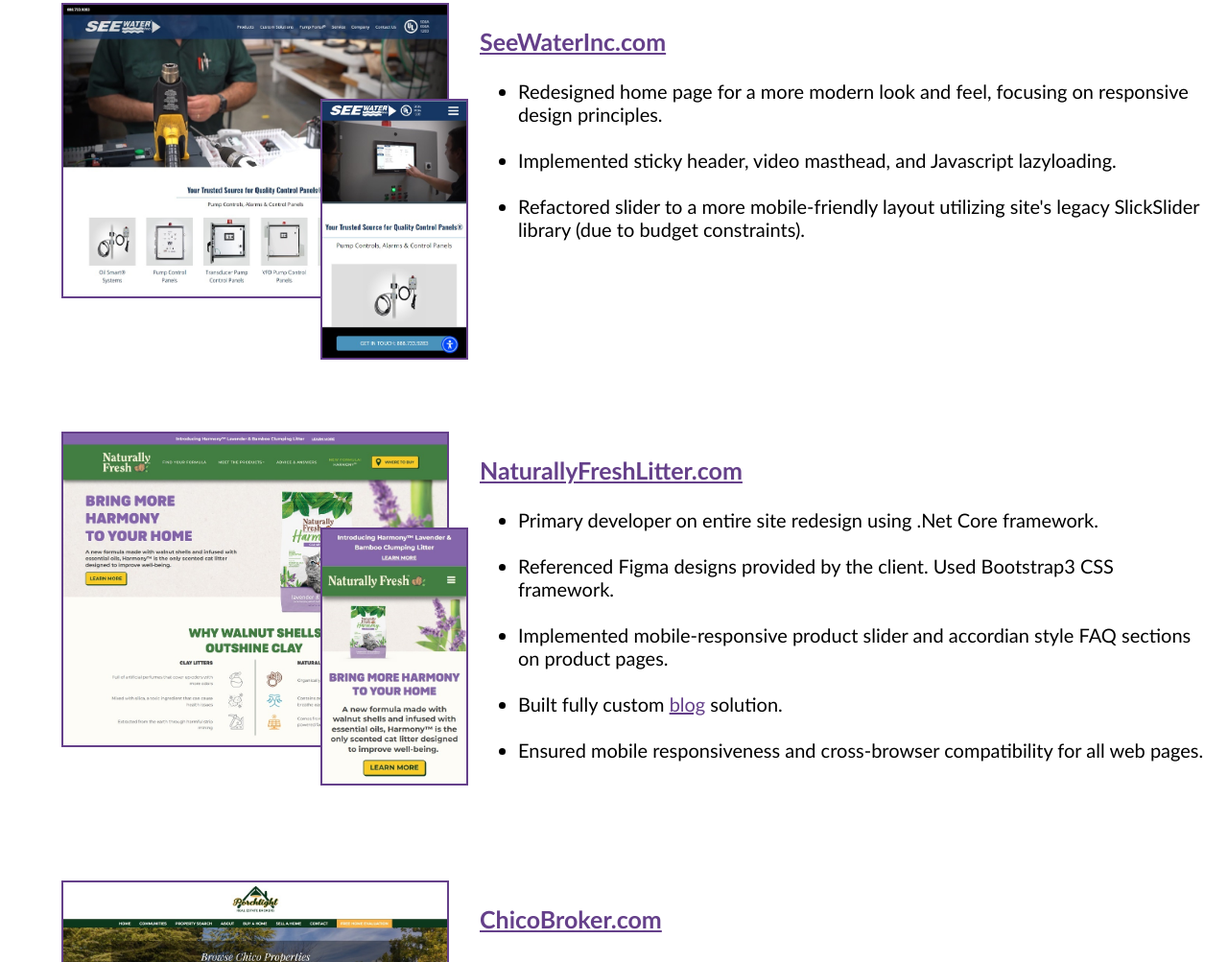
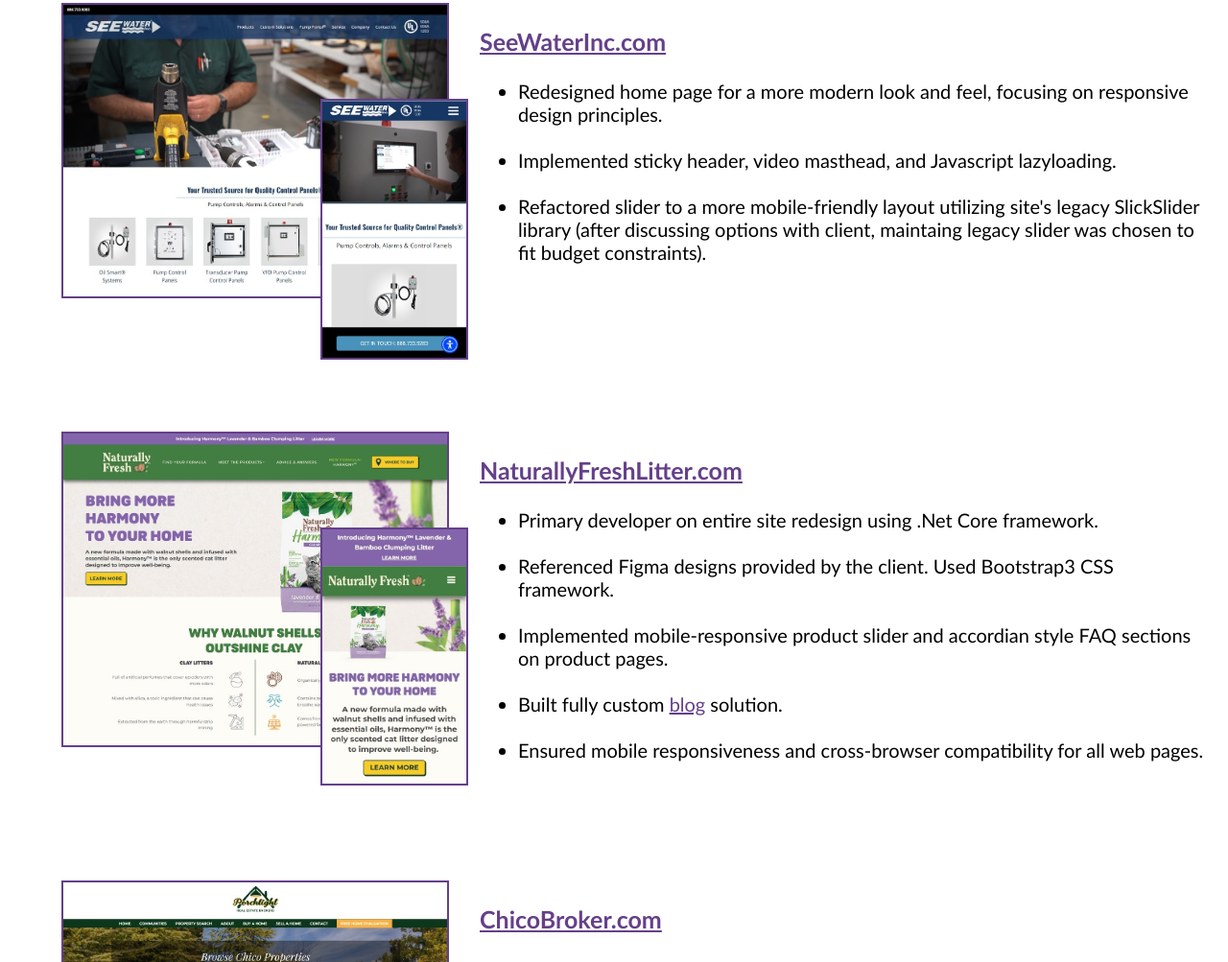
Before and after one commit to carissawyles/my-portfolio, a plain HTML site: page index.html in a window 1280 px wide. Shown: the part 1477-2480 px from the top of the page at 96% size. Drawn offline with Linux system fonts and the light colour scheme.

Commit message:
another minor copy edit

```diff
--- a/index.html
+++ b/index.html
@@ -105,7 +105,7 @@
 	  		<ul>
 	  		  <li>Redesigned home page for a more modern look and feel, focusing on responsive design principles. </li>
 	  		  <li>Implemented sticky header, video masthead, and Javascript lazyloading.</li>
-	  		  <li>Refactored slider to a more mobile-friendly layout utilizing site's legacy SlickSlider library (due to budget constraints). </li>
+	  		  <li>Refactored slider to a more mobile-friendly layout utilizing site's legacy SlickSlider library (after discussing options with client, maintaing legacy slider was chosen to fit budget constraints). </li>
 	  		</ul>
 	  	  </div>
         </div>
```
